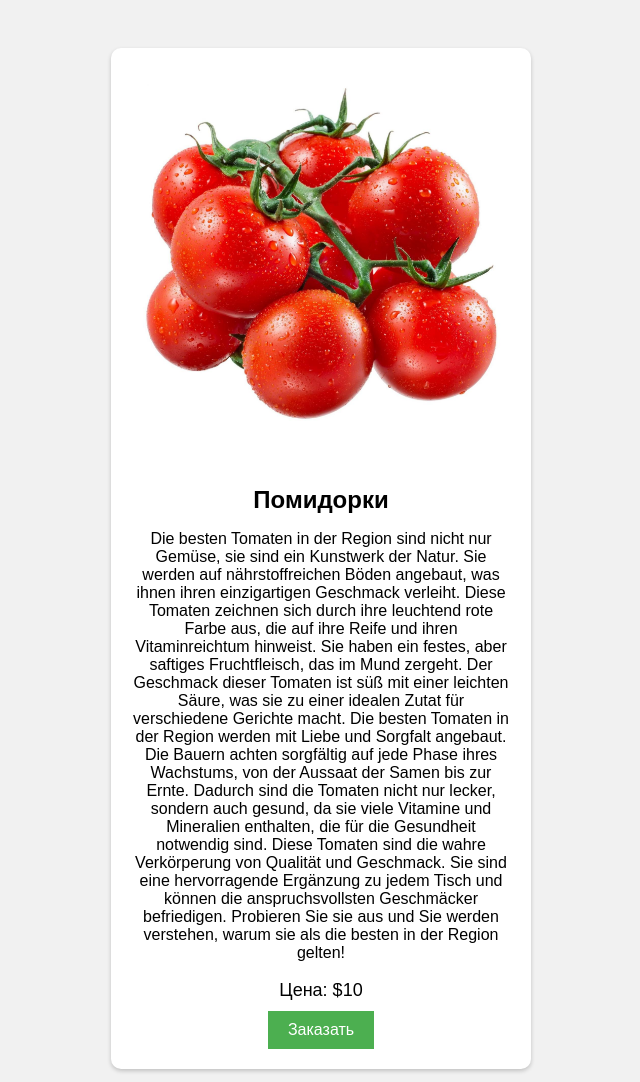
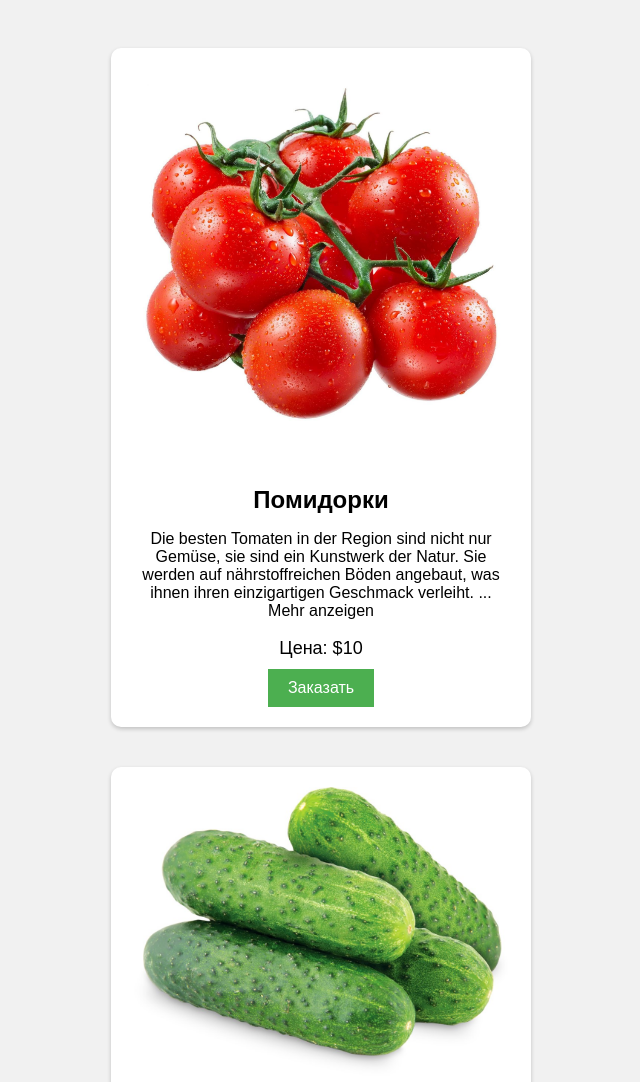
Before and after one commit to schmyga/rusmag, a plain HTML site: page index.html in a window 1280 px wide. Shown: the top 1082 px of the page, without its empty margins (319-959 px from the left). Drawn offline with Linux system fonts and the light colour scheme.

Commit message:
Update index.html

```diff
--- a/index.html
+++ b/index.html
@@ -11,12 +11,8 @@
       <img src="scr/bild1.jpg" alt="Товар 1" class="product-image">
       <h3 class="product-name">Помидорки</h3>
       <p class="product-description">Die besten Tomaten in der Region sind nicht nur Gemüse, sie sind ein Kunstwerk der Natur. Sie werden auf nährstoffreichen Böden angebaut, was ihnen ihren einzigartigen Geschmack verleiht.
-
-Diese Tomaten zeichnen sich durch ihre leuchtend rote Farbe aus, die auf ihre Reife und ihren Vitaminreichtum hinweist. Sie haben ein festes, aber saftiges Fruchtfleisch, das im Mund zergeht. Der Geschmack dieser Tomaten ist süß mit einer leichten Säure, was sie zu einer idealen Zutat für verschiedene Gerichte macht.
-
-Die besten Tomaten in der Region werden mit Liebe und Sorgfalt angebaut. Die Bauern achten sorgfältig auf jede Phase ihres Wachstums, von der Aussaat der Samen bis zur Ernte. Dadurch sind die Tomaten nicht nur lecker, sondern auch gesund, da sie viele Vitamine und Mineralien enthalten, die für die Gesundheit notwendig sind.
-
-Diese Tomaten sind die wahre Verkörperung von Qualität und Geschmack. Sie sind eine hervorragende Ergänzung zu jedem Tisch und können die anspruchsvollsten Geschmäcker befriedigen. Probieren Sie sie aus und Sie werden verstehen, warum sie als die besten in der Region gelten!</p>
+  <span class="expand-btn">... <span class="expand-text">Mehr anzeigen</span></span>
+</p>
       <p class="product-price">Цена: $10</p>
       <button class="order-button">Заказать</button>
     </div>
```
